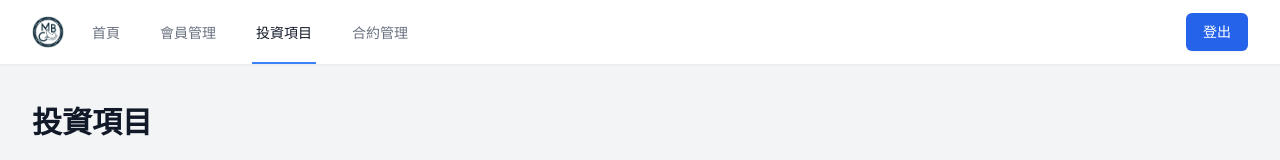
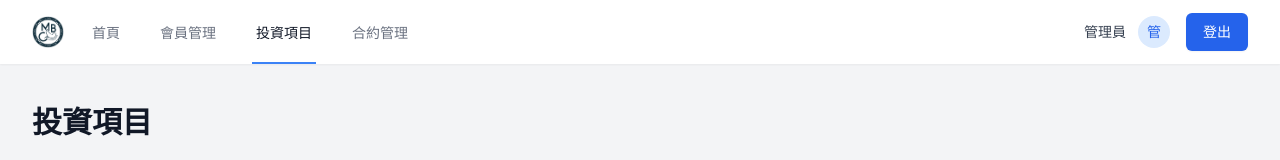
Before and after one commit to yyami731117tw/sum-crm, a Next.js app: page /investments in a window 1280 px wide. Shown: the top 160 px of the page. Built offline with nearby package versions, Linux system fonts and the light colour scheme.

Commit message:
feat: 更新導航選單樣式

```diff
--- a/src/components/Navbar.tsx
+++ b/src/components/Navbar.tsx
@@ -4,7 +4,7 @@ import { useState } from 'react'
 
 export default function Navbar() {
   const router = useRouter()
-  const { logout } = useAuth()
+  const { user, logout } = useAuth()
   const [isLoggingOut, setIsLoggingOut] = useState(false)
 
   const handleLogout = async () => {
@@ -62,7 +62,15 @@ export default function Navbar() {
               </a>
             </div>
           </div>
-          <div className="flex items-center">
+          <div className="flex items-center space-x-4">
+            <div className="flex items-center">
+              <span className="text-sm text-gray-700">{user?.name}</span>
+              <div className="ml-3 h-8 w-8 rounded-full bg-blue-100 flex items-center justify-center">
+                <span className="text-sm font-medium text-blue-600">
+                  {user?.name?.[0]}
+                </span>
+              </div>
+            </div>
             <div className="flex-shrink-0">
               <button
                 onClick={handleLogout}
```
